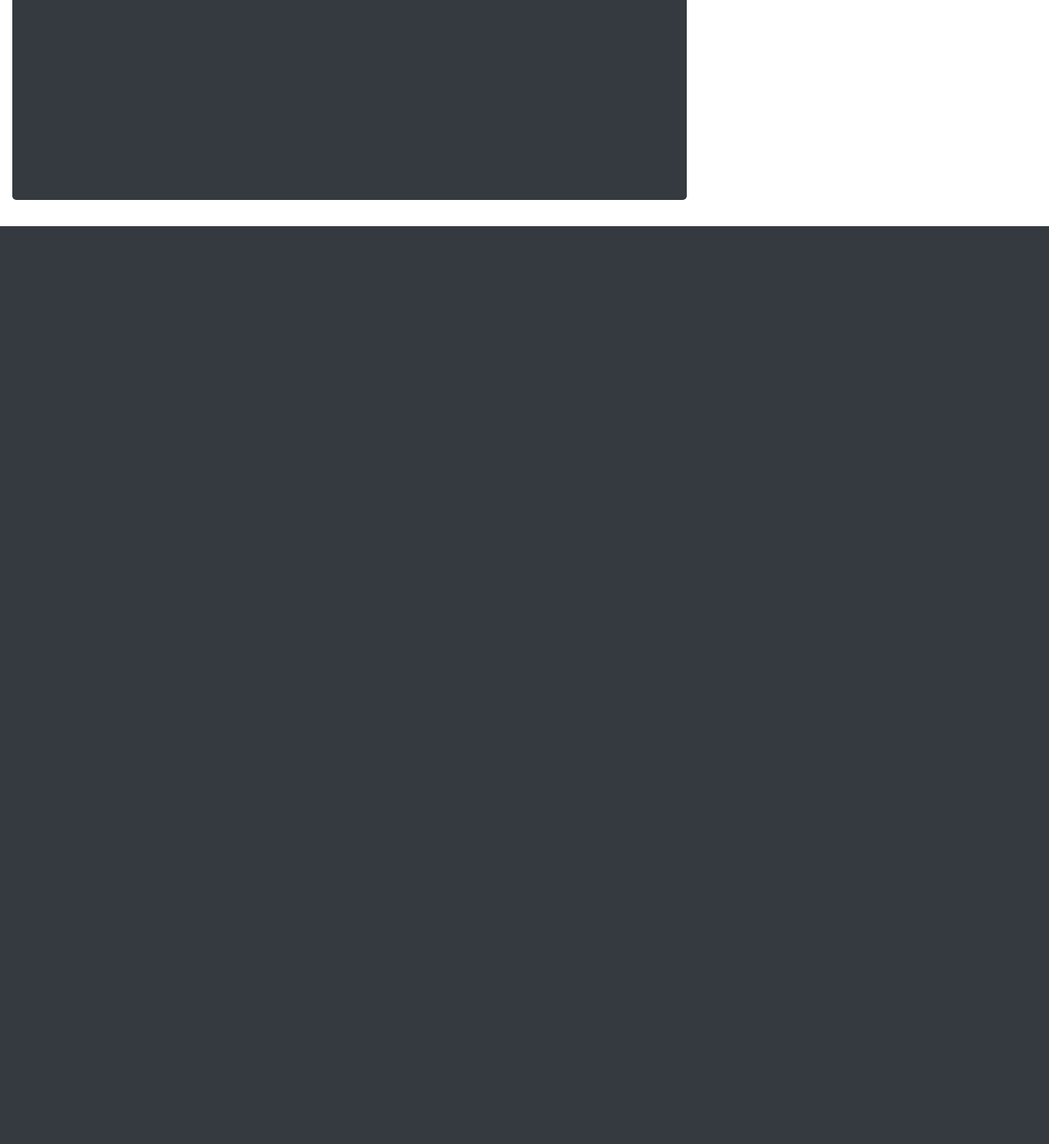
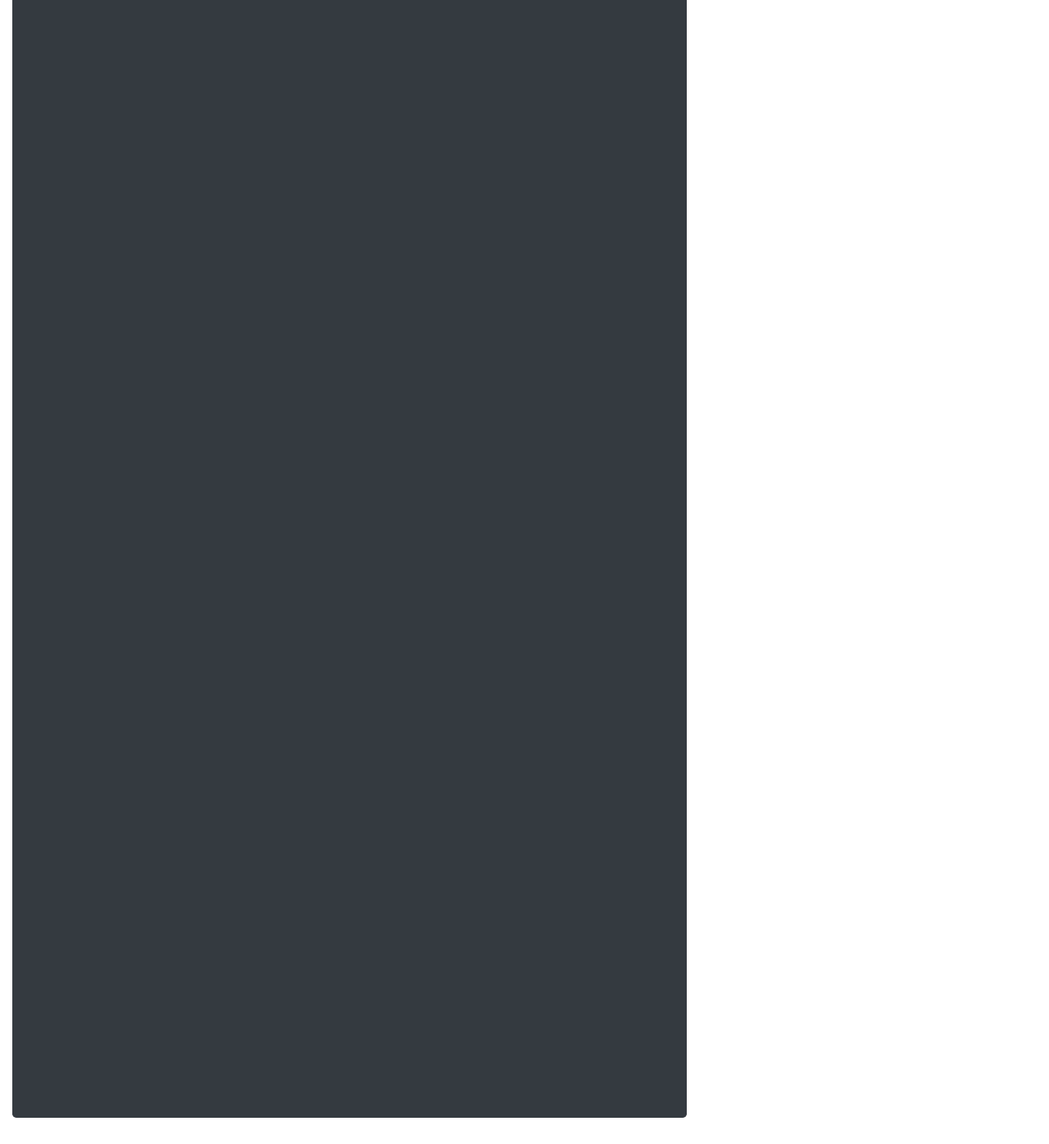
Before and after one commit to jasrajabov/stock_data_app, a Django app: page /fixinput/ in a window 1280 px wide. Shown: the part 1036-2432 px from the top of the page at 82% size. Before the commit the page ends 1312 px from the top, so only its background shows below. Run offline with Django 3.2, Linux system fonts and the light colour scheme.

Commit message:
some html changes

```diff
--- a/app/templates/data.html
+++ b/app/templates/data.html
@@ -6,7 +6,7 @@
   <link rel="stylesheet" href="https://cdn.jsdelivr.net/npm/bootstrap@4.5.3/dist/css/bootstrap.min.css" integrity="sha384-TX8t27EcRE3e/ihU7zmQxVncDAy5uIKz4rEkgIXeMed4M0jlfIDPvg6uqKI2xXr2" crossorigin="anonymous">
 </head>
 <div class="col-8">
-  <div class="jumbotron bg-dark text-white" style="height:160vh">
+  <div class="jumbotron bg-dark text-white" style="height:300vh">
     <h3 class="display-5">STOCK DATA</h3>
     <br>
     <ul class="nav nav-pills">
--- a/app/templates/fix_data.html
+++ b/app/templates/fix_data.html
@@ -6,7 +6,7 @@
     <link rel="stylesheet" href="https://cdn.jsdelivr.net/npm/bootstrap@4.5.3/dist/css/bootstrap.min.css" integrity="sha384-TX8t27EcRE3e/ihU7zmQxVncDAy5uIKz4rEkgIXeMed4M0jlfIDPvg6uqKI2xXr2" crossorigin="anonymous">
   </head>
 <div class="col-8">
-  <div class="jumbotron bg-dark text-white" style="height:180vh">
+  <div class="jumbotron bg-dark text-white" style="height:300vh">
     <h3 class="display-5">FIX MESSAGE GENERATOR</h3>
     <br>
   <ul class="nav nav-pills">
--- a/app/templates/fix_data_validator.html
+++ b/app/templates/fix_data_validator.html
@@ -6,7 +6,7 @@
     <link rel="stylesheet" href="https://cdn.jsdelivr.net/npm/bootstrap@4.5.3/dist/css/bootstrap.min.css" integrity="sha384-TX8t27EcRE3e/ihU7zmQxVncDAy5uIKz4rEkgIXeMed4M0jlfIDPvg6uqKI2xXr2" crossorigin="anonymous">
   </head>
 <div class="col-8">
-  <div class="jumbotron bg-dark text-white" style="height:160vh">
+  <div class="jumbotron bg-dark text-white" style="height:300vh">
     <h3 class="display-5">FIX MESSAGE VALIDATOR</h3>
     <br>
   <ul class="nav nav-pills">
--- a/app/templates/fix_input.html
+++ b/app/templates/fix_input.html
@@ -6,7 +6,7 @@
     <link rel="stylesheet" href="https://cdn.jsdelivr.net/npm/bootstrap@4.5.3/dist/css/bootstrap.min.css" integrity="sha384-TX8t27EcRE3e/ihU7zmQxVncDAy5uIKz4rEkgIXeMed4M0jlfIDPvg6uqKI2xXr2" crossorigin="anonymous">
   </head>
 <div class="col-8">
-  <div class="jumbotron bg-dark text-white" style="height:160vh">
+  <div class="jumbotron bg-dark text-white" style="height:300vh">
     <h3 class="display-5">FIX MESSAGE GENERATOR</h3>
     <br>
   <ul class="nav nav-pills">
```
Also changed, not shown: 1 other file.
